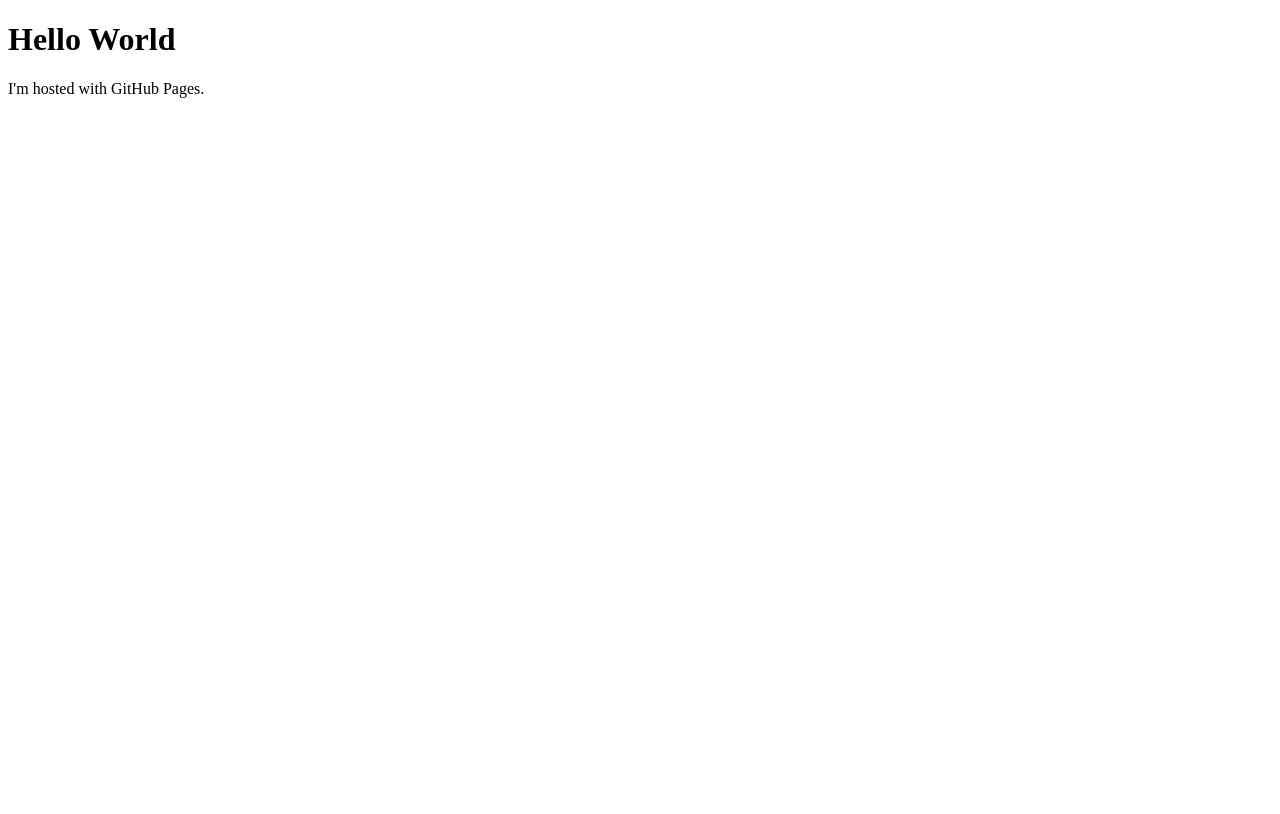
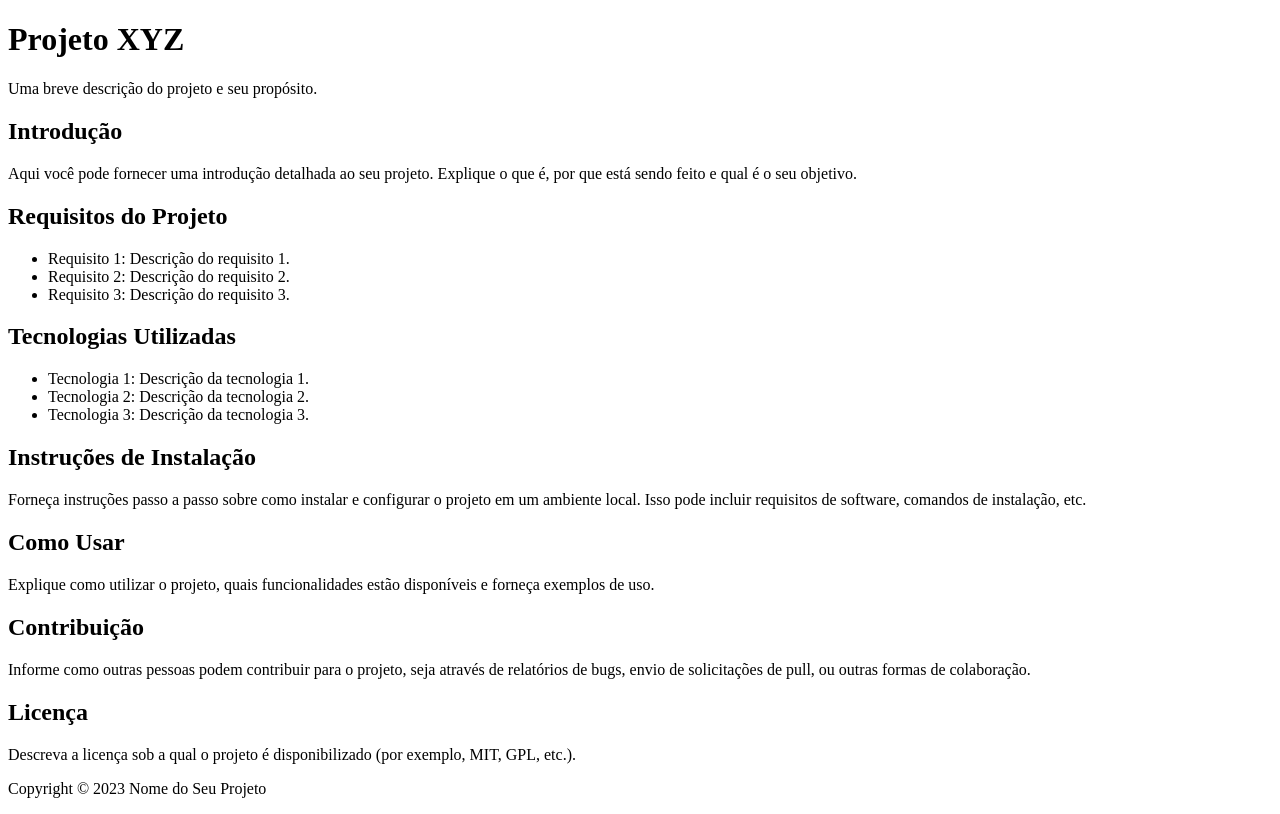
Before and after one commit to WJ-Solucoes-em-TI/WJ-Solucoes-em-TI.github.io, a plain HTML site: page index.html in a window 1280 px wide. Drawn offline with Linux system fonts and the light colour scheme.

Commit message:
Update index.html

```diff
--- a/index.html
+++ b/index.html
@@ -1,7 +1,71 @@
 <!DOCTYPE html>
-<html>
+<html lang="en">
+<head>
+    <meta charset="UTF-8">
+    <meta name="viewport" content="width=device-width, initial-scale=1.0">
+    <title>Documentação do Projeto</title>
+</head>
 <body>
-<h1>Hello World</h1>
-<p>I'm hosted with GitHub Pages.</p>
+    <header>
+        <h1>Projeto XYZ</h1>
+        <p>Uma breve descrição do projeto e seu propósito.</p>
+    </header>
+
+    <section id="introducao">
+        <h2>Introdução</h2>
+        <p>
+            Aqui você pode fornecer uma introdução detalhada ao seu projeto. Explique o que é, por que está sendo feito e qual é o seu objetivo.
+        </p>
+    </section>
+
+    <section id="requisitos">
+        <h2>Requisitos do Projeto</h2>
+        <ul>
+            <li>Requisito 1: Descrição do requisito 1.</li>
+            <li>Requisito 2: Descrição do requisito 2.</li>
+            <li>Requisito 3: Descrição do requisito 3.</li>
+        </ul>
+    </section>
+
+    <section id="tecnologias">
+        <h2>Tecnologias Utilizadas</h2>
+        <ul>
+            <li>Tecnologia 1: Descrição da tecnologia 1.</li>
+            <li>Tecnologia 2: Descrição da tecnologia 2.</li>
+            <li>Tecnologia 3: Descrição da tecnologia 3.</li>
+        </ul>
+    </section>
+
+    <section id="instalacao">
+        <h2>Instruções de Instalação</h2>
+        <p>
+            Forneça instruções passo a passo sobre como instalar e configurar o projeto em um ambiente local. Isso pode incluir requisitos de software, comandos de instalação, etc.
+        </p>
+    </section>
+
+    <section id="utilizacao">
+        <h2>Como Usar</h2>
+        <p>
+            Explique como utilizar o projeto, quais funcionalidades estão disponíveis e forneça exemplos de uso.
+        </p>
+    </section>
+
+    <section id="contribuicao">
+        <h2>Contribuição</h2>
+        <p>
+            Informe como outras pessoas podem contribuir para o projeto, seja através de relatórios de bugs, envio de solicitações de pull, ou outras formas de colaboração.
+        </p>
+    </section>
+
+    <section id="licenca">
+        <h2>Licença</h2>
+        <p>
+            Descreva a licença sob a qual o projeto é disponibilizado (por exemplo, MIT, GPL, etc.).
+        </p>
+    </section>
+
+    <footer>
+        <p>Copyright &copy; 2023 Nome do Seu Projeto</p>
+    </footer>
 </body>
 </html>
```
